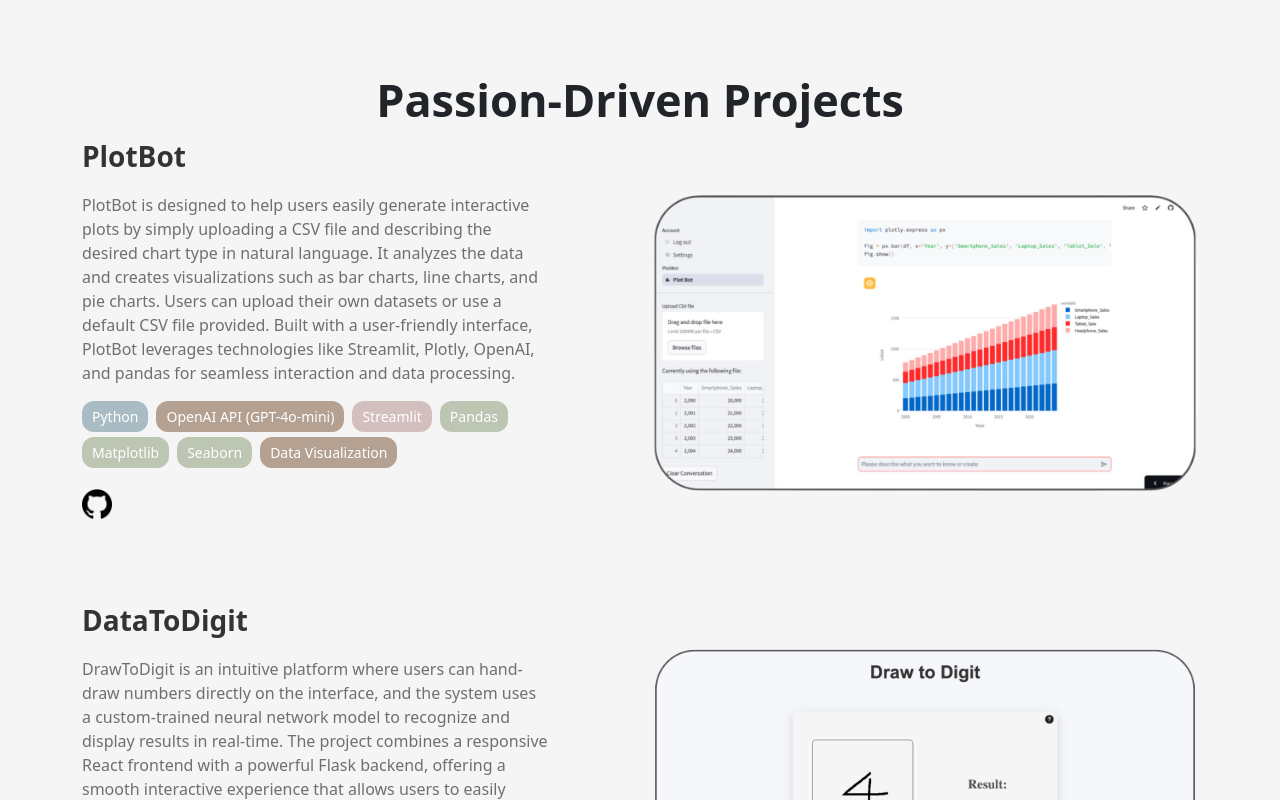
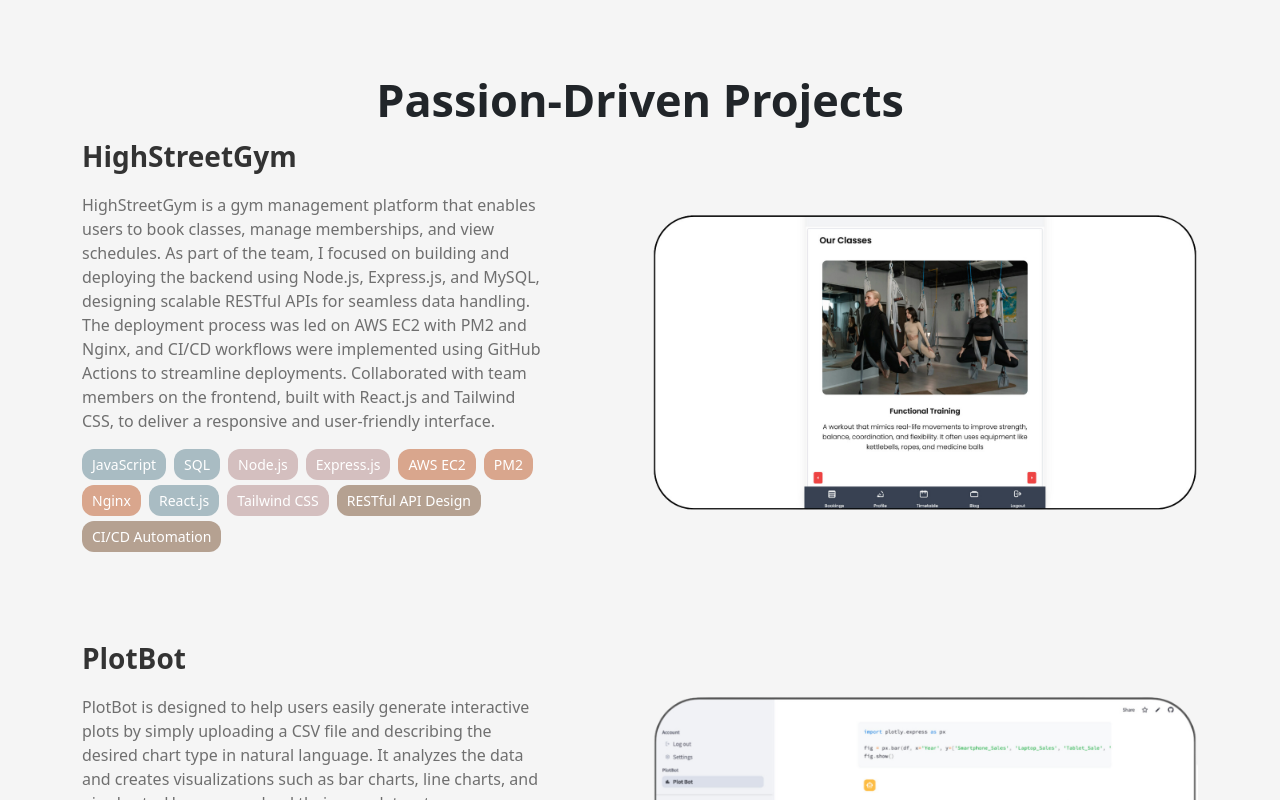
Before and after one commit to Panda-ZoeyCheng/zoey-portfolio, a React (Create React App) app: page / in a window 1280 px wide. Shown: the part 2300-3100 px from the top of the page. Built offline with nearby package versions, Linux system fonts and the light colour scheme; no server answers.

Commit message:
Add project: highstreetgym

```diff
--- a/src/App.css
+++ b/src/App.css
@@ -650,6 +650,10 @@
   background-color: #b5a191;
 }
 
+.tech-tag.devops {
+  background-color: #d9a68d;
+}
+
 /* Real-World Projects Item */
 .real-world-project-item {
   display: flex;
--- a/src/components-temp/Projects.js
+++ b/src/components-temp/Projects.js
@@ -3,6 +3,7 @@
 import plotbot2 from "../assets/img/plotbot2.png";
 import robots from "../assets/img/drstemrobots.png";
 import drawtodigit from "../assets/img/drawtodigit.png";
+import highstreetgym from "../assets/img/highstreetgym.png";
 import githubIcon from "../assets/img/github.png";
 import colorSharp2 from "../assets/img/color-sharp2.png";
 
@@ -33,7 +34,6 @@
         </div>
       </Col>
       <Col md={6} className="project-info">
-        {/* <div className="project-info" style={{ textAlign: "left" }}> */}
         <div className="project-title">{title}</div>
         <div className="project-desc">{description}</div>
         <div className="project-tech">
@@ -43,7 +43,6 @@
             </span>
           ))}
         </div>
-        {/* </div> */}
       </Col>
     </Row>
   );
@@ -77,6 +76,7 @@
               </span>
             ))}
           </div>
+          {gitHubUrl && (
             <a
               href={gitHubUrl}
               target="_blank"
@@ -89,6 +89,7 @@
                 style={{ width: "30px", height: "30px" }}
               />
             </a>
+          )}
         </div>
       </Col>
       <Col md={6}>
@@ -136,6 +137,28 @@
   ];
 
   const passionDrivenProjects = [
+    {
+      title: "HighStreetGym",
+      description:
+        "HighStreetGym is a gym management platform that enables users to book classes, manage memberships, and view schedules.  As part of the team, I focused on building and deploying the backend using Node.js, Express.js, and MySQL, designing scalable RESTful APIs for seamless data handling. The deployment process was led on AWS EC2 with PM2 and Nginx, and CI/CD workflows were implemented using GitHub Actions to streamline deployments. Collaborated with team members on the frontend, built with React.js and Tailwind CSS, to deliver a responsive and user-friendly interface.",
+      technologies: [
+        { name: "JavaScript", category: "language" },
+        { name: "SQL", category: "language" },
+        { name: "Node.js", category: "software-dev" },
+        { name: "Express.js", category: "software-dev" },
+        { name: "AWS EC2", category: "devops" },
+        { name: "PM2", category: "devops" },
+        { name: "Nginx", category: "devops" },
+        { name: "React.js", category: "language" },
+        { name: "Tailwind CSS", category: "software-dev" },
+        { name: "RESTful API Design", category: "other" },
+        { name: "CI/CD Automation", category: "other" },
+      ],
+      imgUrlWhite: highstreetgym,
+      gitHubUrl: "",
+      projectUrl: "http://13.239.112.124/",
+      hasHoverEffect: false,
+    },
     {
       title: "PlotBot",
       description:
```
Also changed, not shown: src/assets/img/highstreetgym.png (added). Lines whose indentation alone changed are shown as unchanged.
